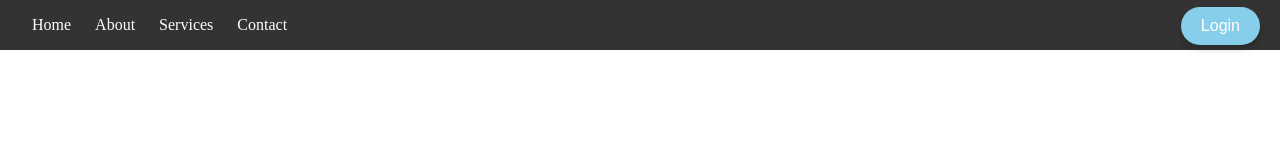
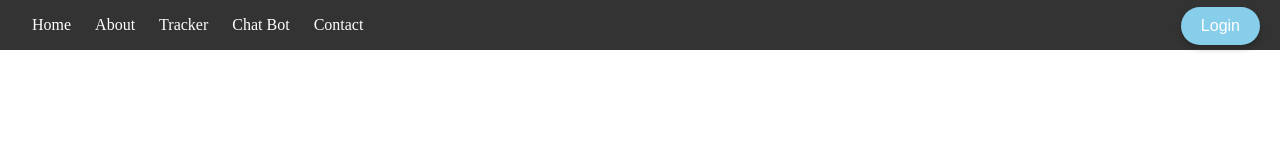
Before and after one commit to Amsan5941/ForgeFit, a React (Vite) app: page / in a window 1280 px wide. Shown: the top 160 px of the page. Built offline with nearby package versions, Linux system fonts and the light colour scheme.

Commit message:
Updated NavBar options

```diff
--- a/src/Components/Navbar/Navbar.jsx
+++ b/src/Components/Navbar/Navbar.jsx
@@ -19,7 +19,8 @@ const Navbar = () => {
         <div className={`navbar-links ${isOpen ? "active" : ""}`}>
           <a href="#home">Home</a>
           <a href="#about">About</a>
-          <a href="#services">Services</a>
+          <a href="tracker">Tracker</a>
+          <a href="chat">Chat Bot</a>
           <a href="#contact">Contact</a>
         </div>
       </div>
```
